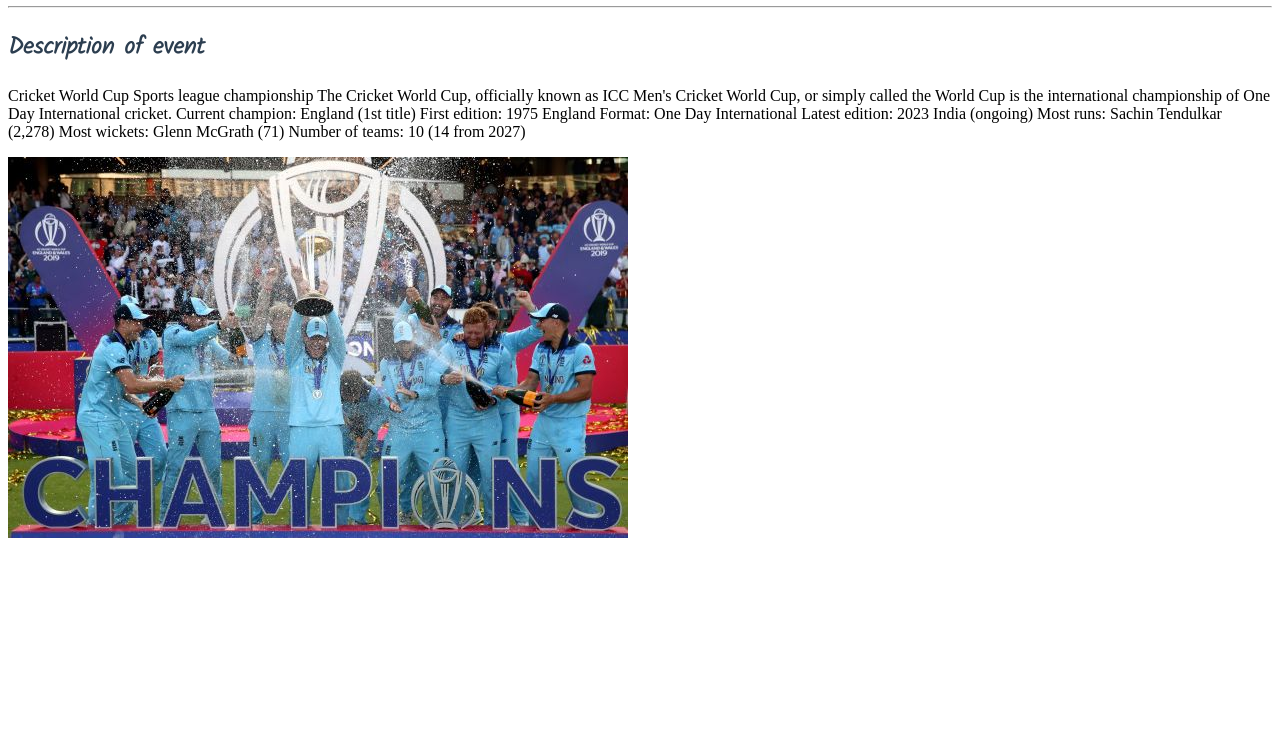
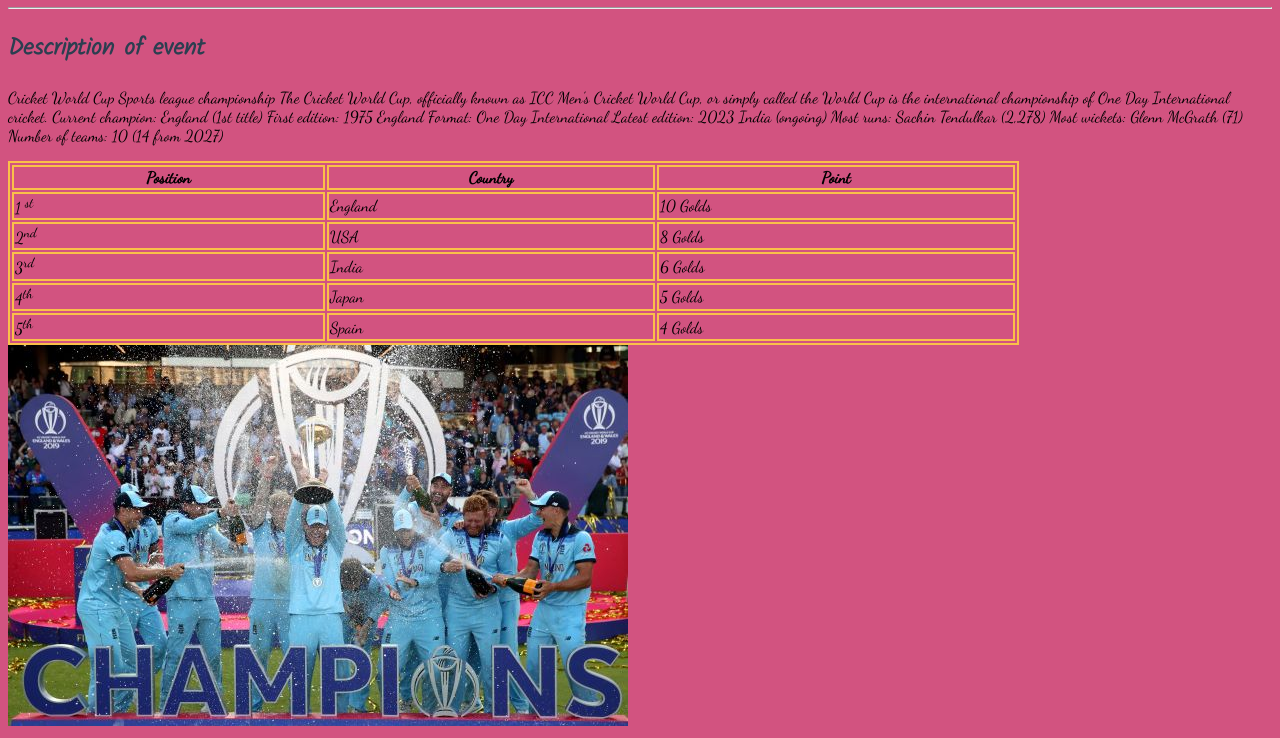
Before and after one commit to 19191355/funmi, a plain HTML site: page pages/cricketworldcup.html in a window 1280 px wide. Shown: the part 128-866 px from the top of the page. Before the commit the page ends 800 px from the top, so only its background shows below. Drawn offline with Linux system fonts and the light colour scheme; a web font is replaced by a local one.

Commit message:
Add files via upload
Adjustment on  assignment (Sport  Events Worldwide)

```diff
--- a/css/mystyle.css
+++ b/css/mystyle.css
@@ -9,7 +9,7 @@ ul {
     top: 0;
   }
 
-  li {
+  li { ;
     float: left;
   }
 
@@ -44,14 +44,13 @@ ul {
   </ul>
 
 
-
-  .b0{background-color: #2c3e50; font-family:'Dancing Script', cursive}
   .h0{color: #33CCCC; font-family: 'Kenia', sans-serif}
-  .h02{color: #2980B9;font-family: 'Kalam', cursive;}
+  .h02{color: #2c3e50;font-family: 'Kalam', cursive;}
+  .b0{background-color: #5D50C6;'Dancing Script', cursive }
   .b2{background-color: #e36161;font-family:'Dancing Script', cursive}
   .h2{color:#ECAB69 ;font-family: 'Kenia', sans-serif}
   .h22{color: #E1EB71;font-family: 'Kalam', cursive}
-   b3{background-color:#D25380 ; font-family:'Dancing Script', cursive}
+  .b3{background-color:#D25380 ; font-family:'Dancing Script', cursive}
   .h3{color: #F6C391;font-family: 'Kenia', sans-serif}
   .h32{ color:#2c3e50 ;font-family: 'Kalam', cursive;}
   .b4{background-color:#7D7C ;font-family:'Dancing Script', cursive}
@@ -59,9 +58,11 @@ ul {
   .h42{color: #F1EFEF;font-family: 'Kalam', cursive}
   .b5{background-color:#FACD49; font-family:'Dancing Script', cursive}
   .h5{color:#F85E9F ; font-family: 'Kenia', sans-serif}
-  h52{color:#5D50C6;font-family: 'Kalam', cursive}
+   .h52{color:#5D50C6;font-family: 'Kalam', cursive}
   .b6{background-color:#4CAF50; font-family:'Dancing Script', cursive}
   .h6{color: #fbffa8; font-family: 'Kenia', sans-serif;}
-   .img2{ width: 50%;}
-   image{50%}
-   .img1{200%}
+   .img2{ width: 60%;}
+   image{width:50% ;}
+   .img1{ width: 50%;}
+  table,th,td{border: 2px solid#fac049 ;}
+  table{width: 80%;}
--- a/pages/cricketworldcup.html
+++ b/pages/cricketworldcup.html
@@ -23,6 +23,7 @@
 <body class="b3">
   <ul>
     <li> <a href="../index.html">Home</a></li>
+    <li> <a href="olympics.html">Olympics</a></li>
     <li>  <a href="cricketworldcup.html"> Cricket World Cup</a></li>
     <li> <a href="fifaworldcups.html">FIFA World Cup</a></li>
     <li><a href="rugby.html">Rugby World Cup</a></li>
@@ -45,6 +46,38 @@
         Most wickets: Glenn McGrath (71)
         Number of teams: 10 (14 from 2027)
     </p>
+    <table>
+    <tr>
+    <th> Position </th>
+    <th> Country </th>
+    <th> Point</th>
+    </tr>
+    <tr>
+      <td>1 <sup>st</sup></td>
+      <td>England</td>
+      <td>10 Golds</td>
+    </tr>
+    <tr>
+      <td>2<sup>nd</sup></td>
+      <td>USA</td>
+      <td>8 Golds</td>
+      </tr>
+      <tr>
+        <td>3<sup>rd</sup></td>
+        <td>India</td>
+        <td>6 Golds</td>
+      </tr>
+        <tr>
+          <td>4<sup>th</sup></td>
+          <td>Japan</td>
+          <td>5 Golds</td>
+        </tr>
+        <tr>
+            <td>5<sup>th</sup></td>
+            <td>Spain</td>
+            <td> 4 Golds</td>
+        </tr>
+      </table>
     <img src="../images/cricketworldcup1.jpg" alt="">
 </body>
 </html>
```
Also changed, not shown: index.html (+34 -0 lines), pages/contactform.html (+1 -0 lines), pages/fifaworldcups.html (+33 -1 lines), pages/olympics.html (+33 -1 lines), pages/rugby.html (+33 -1 lines), pages/thankyou.html (+1 -0 lines).
